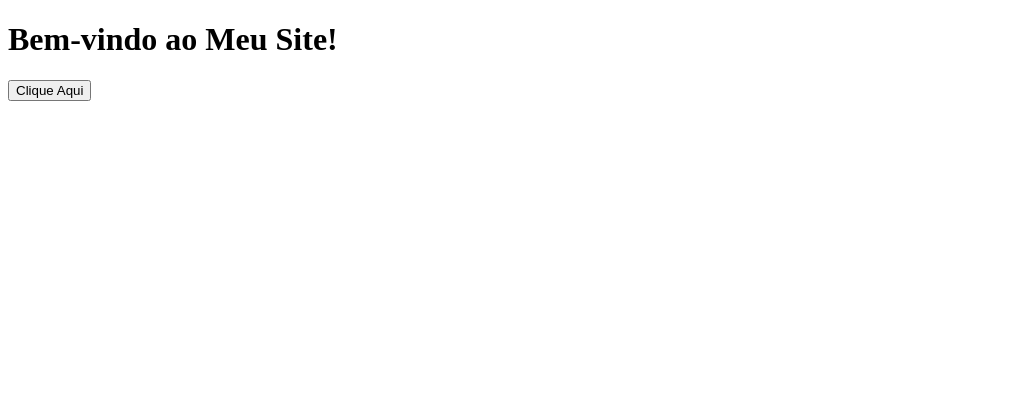
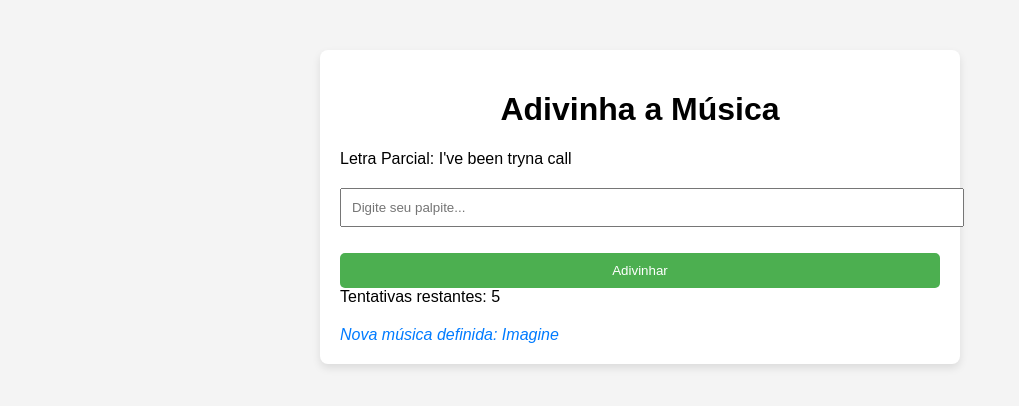
Before and after one commit to Jokasman2020/Music-Game, a plain HTML site: page index.html in a window 1280 px wide. Shown: the whole page, without its empty margins (0-1019 px from the left). Drawn offline with Linux system fonts and the light colour scheme.

Commit message:
Add files via upload

```diff
--- /dev/null
+++ b/admin.js
@@ -0,0 +1,11 @@
+// Este script seria para um painel de administração simples
+// Aqui você pode definir músicas e suas letras
+function setSongForTheDay(songName, lyrics) {
+    // Isso poderia ser feito com um banco de dados ou arquivo JSON, mas aqui apenas define diretamente.
+    songs.push({ name: songName, lyrics: lyrics });
+    console.log(`Música definida: ${songName}`);
+    document.getElementById("adminMessage").textContent = `Nova música definida: ${songName}`;
+}
+
+// Exemplo de uso: Definindo uma nova música
+setSongForTheDay("Imagine", ["Imagine there's no heaven", "It's easy if you try"]);
--- a/index.html
+++ b/index.html
@@ -1,13 +1,26 @@
 <!DOCTYPE html>
-<html lang="en">
+<html lang="pt">
 <head>
     <meta charset="UTF-8">
     <meta name="viewport" content="width=device-width, initial-scale=1.0">
-    <title>Botão Hello World</title>
+    <title>Jogo de Adivinhação de Músicas</title>
+    <link rel="stylesheet" href="style.css">
 </head>
 <body>
-    <h1>Bem-vindo ao Meu Site!</h1>
-    <button id="helloButton">Clique Aqui</button>
+    <div class="game-container">
+        <h1>Adivinha a Música</h1>
+        <div id="lyrics"></div>
+        <div class="guess-section">
+            <input type="text" id="guessInput" placeholder="Digite seu palpite..." onkeyup="showSuggestions()">
+            <ul id="suggestions"></ul>
+            <button id="submitGuess" onclick="submitGuess()">Adivinhar</button>
+        </div>
+        <div id="feedback"></div>
+        <div id="attemptsLeft"></div>
+        <div id="adminMessage" class="admin-message"></div>
+    </div>
+
     <script src="script.js"></script>
+    <script src="admin.js"></script>
 </body>
 </html>
--- a/script.js
+++ b/script.js
@@ -1,3 +1,59 @@
-document.getElementById("helloButton").addEventListener("click", function() {
-    alert("HELLO WORLD");
-});
+let currentSong = "";
+let currentLyrics = [];
+let attempts = 5;
+
+const songs = [
+    { name: "Shape of You", lyrics: ["The club isn't the best place to find a lover", "So the bar is where I go"] },
+    { name: "Blinding Lights", lyrics: ["I've been tryna call", "I've been on my own for long enough"] },
+    // Adicione mais músicas aqui
+];
+
+function startGame() {
+    const randomSong = songs[Math.floor(Math.random() * songs.length)];
+    currentSong = randomSong.name;
+    currentLyrics = randomSong.lyrics;
+    document.getElementById("lyrics").textContent = `Letra Parcial: ${currentLyrics[0]}`;
+    document.getElementById("attemptsLeft").textContent = `Tentativas restantes: ${attempts}`;
+    document.getElementById("feedback").textContent = "";
+}
+
+function submitGuess() {
+    const guess = document.getElementById("guessInput").value.trim();
+    if (guess.toLowerCase() === currentSong.toLowerCase()) {
+        document.getElementById("feedback").textContent = "Você acertou!";
+        document.getElementById("feedback").style.color = "green";
+    } else {
+        attempts--;
+        document.getElementById("feedback").textContent = `Errado! Tente novamente.`;
+        document.getElementById("feedback").style.color = "red";
+        document.getElementById("attemptsLeft").textContent = `Tentativas restantes: ${attempts}`;
+        if (attempts === 0) {
+            document.getElementById("feedback").textContent = "Você perdeu! A resposta era " + currentSong;
+            document.getElementById("feedback").style.color = "red";
+        } else {
+            showNextLyric();
+        }
+    }
+}
+
+function showNextLyric() {
+    const lyricIndex = 1; // A cada erro, mostra-se a próxima parte da letra
+    if (currentLyrics[lyricIndex]) {
+        document.getElementById("lyrics").textContent = `Letra Parcial: ${currentLyrics[lyricIndex]}`;
+    }
+}
+
+function showSuggestions() {
+    const input = document.getElementById("guessInput").value.toLowerCase();
+    const suggestions = songs.filter(song => song.name.toLowerCase().includes(input)).map(song => song.name);
+    const suggestionList = document.getElementById("suggestions");
+    suggestionList.innerHTML = "";
+    suggestions.forEach(suggestion => {
+        const li = document.createElement("li");
+        li.textContent = suggestion;
+        suggestionList.appendChild(li);
+    });
+}
+
+// Iniciar o jogo ao carregar a página
+startGame();
--- /dev/null
+++ b/style.css
@@ -0,0 +1,64 @@
+body {
+    font-family: Arial, sans-serif;
+    background-color: #f4f4f4;
+    margin: 0;
+    padding: 0;
+}
+
+.game-container {
+    width: 80%;
+    max-width: 600px;
+    margin: 50px auto;
+    padding: 20px;
+    background-color: #fff;
+    border-radius: 8px;
+    box-shadow: 0 4px 8px rgba(0, 0, 0, 0.1);
+}
+
+h1 {
+    text-align: center;
+}
+
+.guess-section {
+    margin-top: 20px;
+}
+
+#guessInput {
+    width: 100%;
+    padding: 10px;
+    margin-bottom: 10px;
+}
+
+#submitGuess {
+    width: 100%;
+    padding: 10px;
+    background-color: #4CAF50;
+    color: white;
+    border: none;
+    border-radius: 5px;
+    cursor: pointer;
+}
+
+#submitGuess:hover {
+    background-color: #45a049;
+}
+
+#suggestions {
+    list-style-type: none;
+    padding: 0;
+}
+
+#suggestions li {
+    padding: 5px;
+    cursor: pointer;
+}
+
+#suggestions li:hover {
+    background-color: #f1f1f1;
+}
+
+.admin-message {
+    margin-top: 20px;
+    font-style: italic;
+    color: #007BFF;
+}
```
